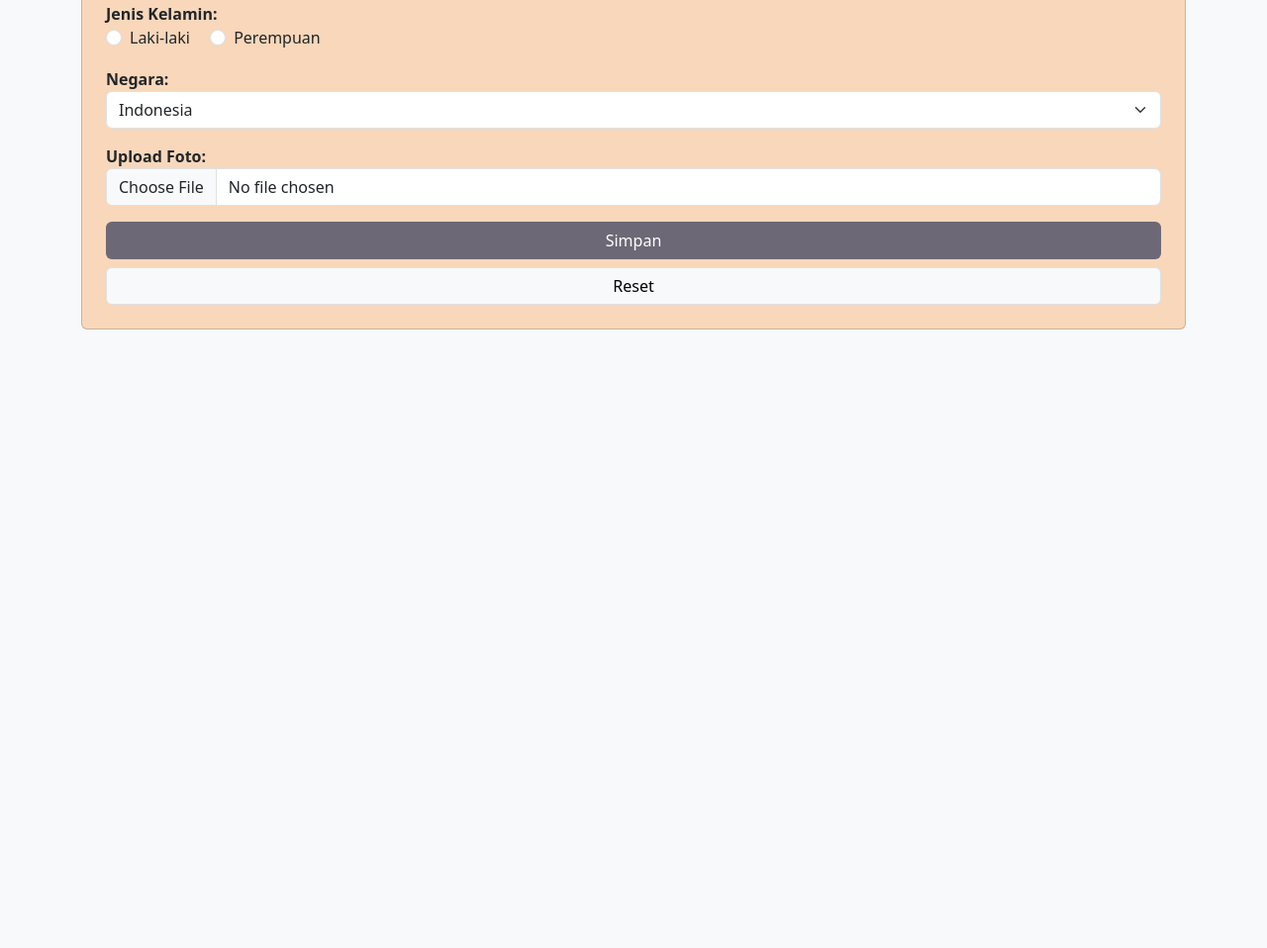
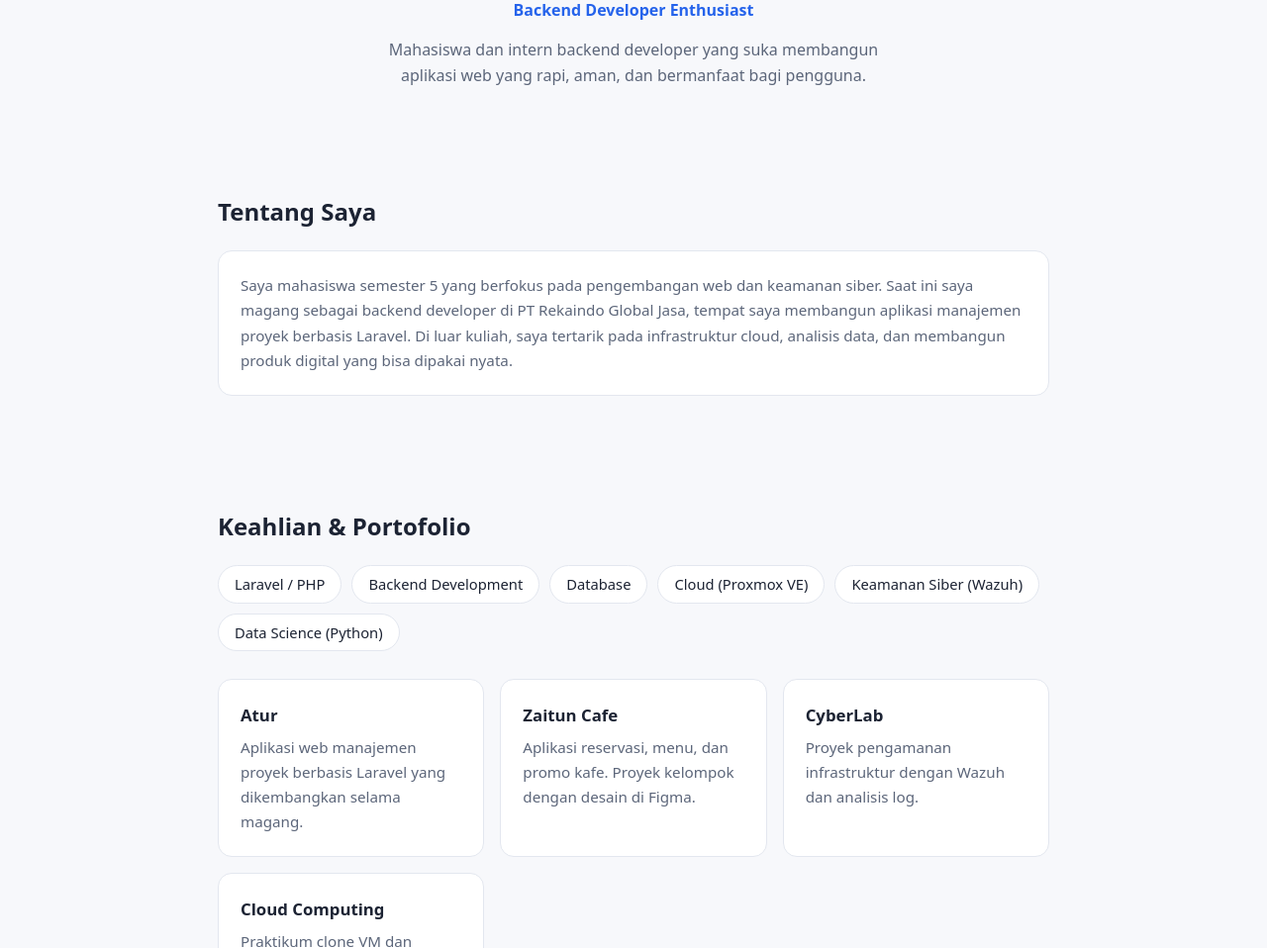
Before and after one commit to Hilmialmdnn/Form-Biodata, a plain HTML site: page index.html in a window 1280 px wide. Shown: the part 312-1270 px from the top of the page at 99% size. Before the commit the page ends 800 px from the top, so only its background shows below. Drawn offline with nearby package versions, Linux system fonts and the light colour scheme.

Commit message:
Ganti dengan landing page profil

```diff
--- a/index.html
+++ b/index.html
@@ -1,55 +1,62 @@
 <!DOCTYPE html>
 <html lang="id">
 <head>
-    <meta charset="UTF-8">
-    <meta name="viewport" content="width=device-width, initial-scale=1.0">
-    <title>FORM BIODATA</title>
-    <link href="https://cdn.jsdelivr.net/npm/bootstrap@5.3.0/dist/css/bootstrap.min.css" rel="stylesheet">
+<meta charset="utf-8">
+<meta name="viewport" content="width=device-width, initial-scale=1, viewport-fit=cover">
+<title>Profil Saya | Backend Developer</title>
+<link rel="stylesheet" href="style.css">
 </head>
-<body class="bg-light">
-    <div class="container mt-5">
-        <div class="card p-4" style="background-color: #f8d7ba;">
-            <h4 class="text-center fw-bold">FORM BIODATA</h4>
-            <form>
-                <div class="mb-3">
-                    <label class="fw-bold">Nama:</label>
-                    <input type="text" class="form-control">
-                </div>
-                <div class="mb-3">
-                    <label class="fw-bold">Deskripsi Diri:</label>
-                    <textarea class="form-control" rows="3"></textarea>
-                </div>
-                <div class="mb-3">
-                    <label class="fw-bold">Jenis Kelamin:</label><br>
-                    <div class="form-check form-check-inline">
-                        <input class="form-check-input" type="radio" name="gender" id="male" value="Laki-laki">
-                        <label class="form-check-label" for="male">Laki-laki</label>
-                    </div>
-                    <div class="form-check form-check-inline">
-                        <input class="form-check-input" type="radio" name="gender" id="female" value="Perempuan">
-                        <label class="form-check-label" for="female">Perempuan</label>
-                    </div>
-                </div>
-                <div class="mb-3">
-                    <label class="fw-bold">Negara:</label>
-                    <select class="form-select">
-                        <option>Indonesia</option>
-                        <option>Malaysia</option>
-                        <option>Singapura</option>
-                        <option>Korea</option>
-                    </select>
-                </div>
-                <div class="mb-3">
-                    <label class="fw-bold">Upload Foto:</label>
-                    <input type="file" class="form-control">
-                </div>
-                <div class="d-grid gap-2">
-                    <button type="submit" class="btn text-white" style="background-color: #6D6875;">Simpan</button>
-                    <button type="reset" class="btn btn-light border">Reset</button>
-                </div>
-            </form>
-        </div>
+<body>
+
+<header class="hero">
+  <div class="wrap">
+    <!-- Ganti isi div ini dengan: <img src="foto.jpg" alt="Foto profil"> jika sudah ada foto -->
+    <div class="avatar" aria-label="Foto profil">NL</div>
+    <h1>Nama Lengkap Anda</h1>
+    <div class="role">Backend Developer Enthusiast</div>
+    <p>Mahasiswa dan intern backend developer yang suka membangun aplikasi web yang rapi, aman, dan bermanfaat bagi pengguna.</p>
+  </div>
+</header>
+
+<section id="tentang">
+  <div class="wrap">
+    <h2>Tentang Saya</h2>
+    <div class="card">
+      <p>Saya mahasiswa semester 5 yang berfokus pada pengembangan web dan keamanan siber. Saat ini saya magang sebagai backend developer di PT Rekaindo Global Jasa, tempat saya membangun aplikasi manajemen proyek berbasis Laravel. Di luar kuliah, saya tertarik pada infrastruktur cloud, analisis data, dan membangun produk digital yang bisa dipakai nyata.</p>
     </div>
-    <script src="https://cdn.jsdelivr.net/npm/bootstrap@5.3.0/dist/js/bootstrap.bundle.min.js"></script>
+  </div>
+</section>
+
+<section id="keahlian">
+  <div class="wrap">
+    <h2>Keahlian &amp; Portofolio</h2>
+    <div class="tags">
+      <span class="tag">Laravel / PHP</span>
+      <span class="tag">Backend Development</span>
+      <span class="tag">Database</span>
+      <span class="tag">Cloud (Proxmox VE)</span>
+      <span class="tag">Keamanan Siber (Wazuh)</span>
+      <span class="tag">Data Science (Python)</span>
+    </div>
+    <div class="grid">
+      <div class="card"><h3>Atur</h3><p>Aplikasi web manajemen proyek berbasis Laravel yang dikembangkan selama magang.</p></div>
+      <div class="card"><h3>Zaitun Cafe</h3><p>Aplikasi reservasi, menu, dan promo kafe. Proyek kelompok dengan desain di Figma.</p></div>
+      <div class="card"><h3>CyberLab</h3><p>Proyek pengamanan infrastruktur dengan Wazuh dan analisis log.</p></div>
+      <div class="card"><h3>Cloud Computing</h3><p>Praktikum clone VM dan clustering menggunakan Proxmox VE.</p></div>
+    </div>
+  </div>
+</section>
+
+<section id="kontak" class="cta">
+  <div class="wrap">
+    <h2>Mari Berkolaborasi</h2>
+    <p>Punya proyek, pertanyaan, atau ingin berdiskusi? Kirim pesan langsung ke WhatsApp saya.</p>
+    <!-- Ganti 6281234567890 dengan nomor Anda: kode negara 62, tanpa 0 di depan, tanpa spasi/tanda + -->
+    <a class="btn" href="https://wa.me/6281234567890?text=Halo%2C%20saya%20melihat%20landing%20page%20Anda%20dan%20ingin%20berdiskusi." target="_blank" rel="noopener">Hubungi Saya via WhatsApp</a>
+  </div>
+</section>
+
+<footer>&copy; 2026 Nama Lengkap Anda</footer>
+
 </body>
 </html>
--- /dev/null
+++ b/style.css
@@ -0,0 +1,25 @@
+:root{--bg:#f7f8fb;--card:#fff;--text:#1c2333;--muted:#5c667a;--accent:#2563eb;--accent-text:#fff;--line:#e3e7ef;--wa:#16a34a;box-sizing:border-box;padding-top:env(safe-area-inset-top,0px);padding-bottom:env(safe-area-inset-bottom,0px)}
+@media (prefers-color-scheme:dark){:root:not([data-theme="light"]){--bg:#0f1420;--card:#171e2e;--text:#e8ecf5;--muted:#9aa5bb;--accent:#60a5fa;--accent-text:#0b1220;--line:#27314a;--wa:#22c55e}}
+*,*::before,*::after{box-sizing:border-box}
+html{scroll-behavior:smooth}
+body{margin:0;background:var(--bg);color:var(--text);font-family:system-ui,-apple-system,"Segoe UI",Roboto,sans-serif;line-height:1.65}
+.wrap{max-width:880px;margin:0 auto;padding:0 20px}
+section{padding:56px 0}
+h2{font-size:1.5rem;margin:0 0 20px}
+.hero{text-align:center;padding:64px 0 48px}
+.avatar{width:150px;height:150px;border-radius:50%;margin:0 auto 20px;border:4px solid var(--accent);background:var(--card);display:flex;align-items:center;justify-content:center;font-size:3rem;font-weight:700;color:var(--accent);overflow:hidden}
+.avatar img{width:100%;height:100%;object-fit:cover}
+.hero h1{margin:0;font-size:clamp(1.8rem,5vw,2.6rem)}
+.role{color:var(--accent);font-weight:600;margin:6px 0 14px}
+.hero p{max-width:540px;margin:0 auto;color:var(--muted)}
+.card{background:var(--card);border:1px solid var(--line);border-radius:14px;padding:22px}
+.grid{display:grid;grid-template-columns:repeat(auto-fit,minmax(240px,1fr));gap:16px}
+.tags{display:flex;flex-wrap:wrap;gap:10px;margin-bottom:28px}
+.tag{background:var(--card);border:1px solid var(--line);border-radius:999px;padding:6px 16px;font-size:.92rem}
+.card h3{margin:0 0 6px;font-size:1.05rem}
+.card p{margin:0;color:var(--muted);font-size:.95rem}
+.cta{text-align:center;border-top:1px solid var(--line)}
+.cta p{color:var(--muted);max-width:480px;margin:0 auto 24px}
+.btn{display:inline-block;background:var(--wa);color:#fff;text-decoration:none;font-weight:700;font-size:1.1rem;padding:16px 34px;border-radius:999px;box-shadow:0 6px 18px rgba(22,163,74,.35);transition:transform .15s}
+.btn:hover{transform:translateY(-2px)}
+footer{text-align:center;color:var(--muted);font-size:.85rem;padding:24px 0 32px}
```
